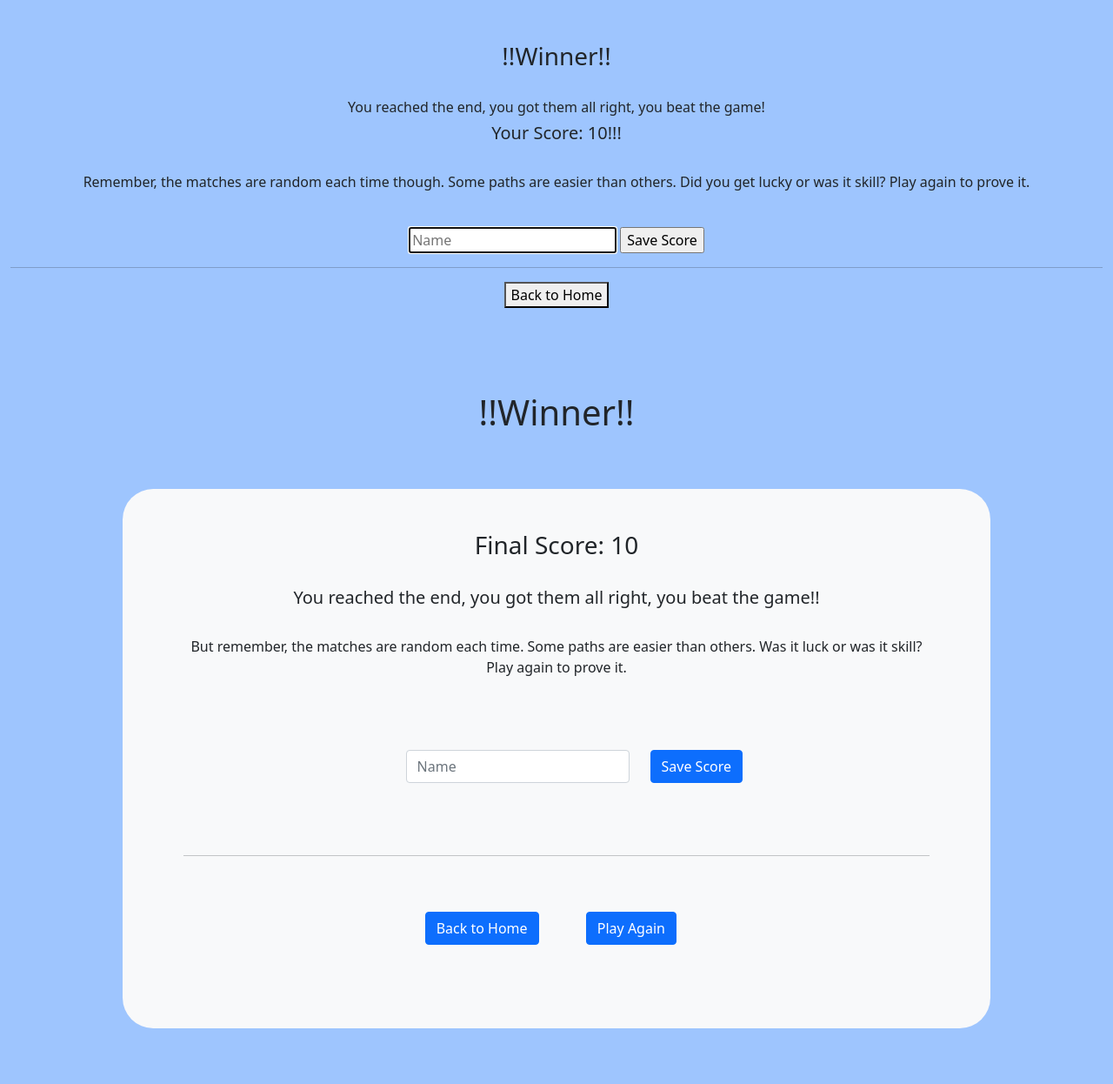
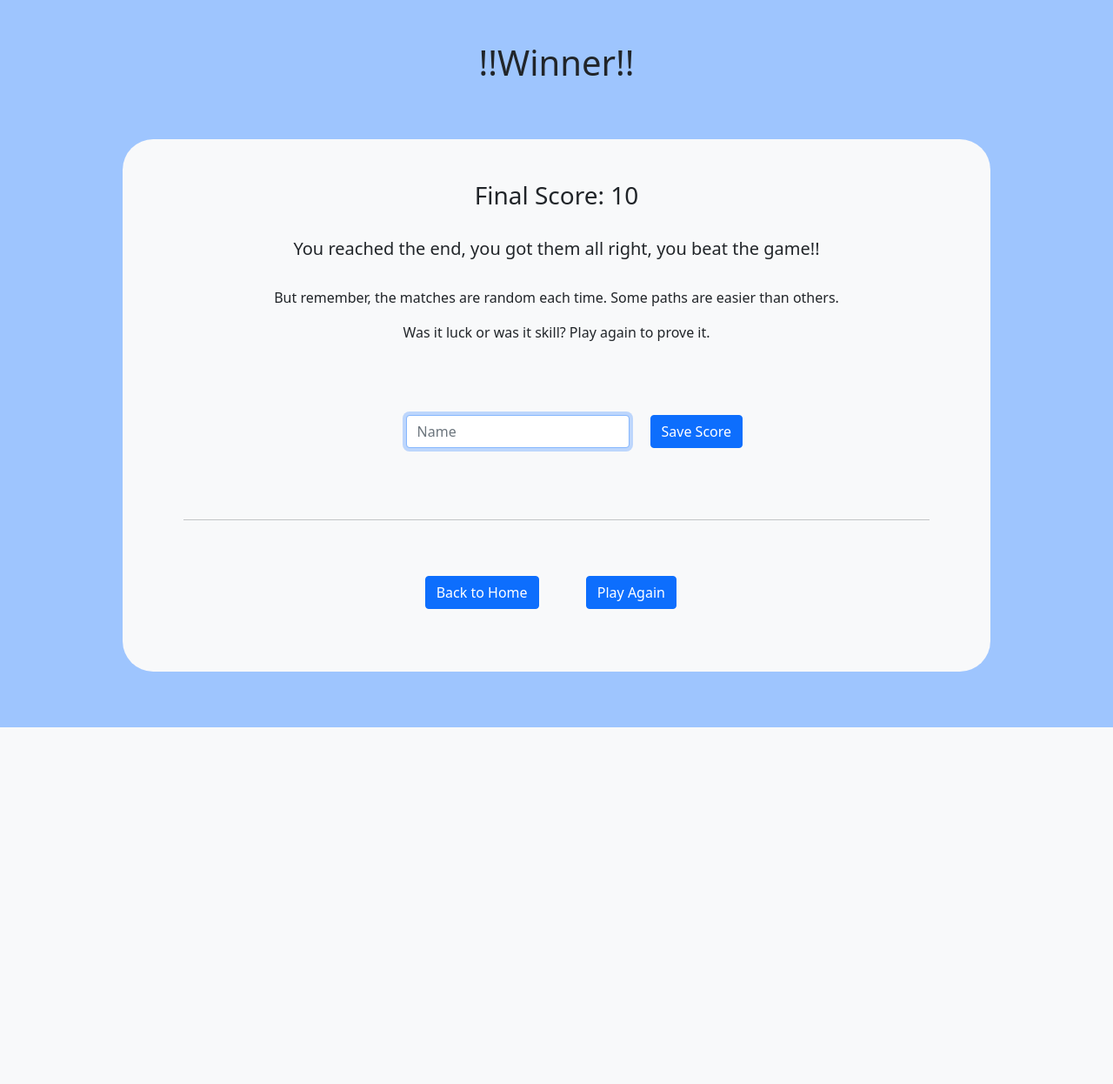
Before and after one commit to gregh13/CS50-Final-Project-Which-Would-Win, a Flask app: template templates/winner.html in a window 1280 px wide. Shown: the whole page at 87% size. After the commit the page ends 836 px from the top, so only its background shows below. Run offline with Flask 2, Linux system fonts and the light colour scheme; the template is opened without the code that fills it: most values are stand-ins (such as "Sample title", 1, 10 or a date in 2020).

Commit message:
fix winner page and back-end, create errorhandler for 404's

```diff
--- a/main.py
+++ b/main.py
@@ -71,6 +71,11 @@ db.create_all()
 master_dictionary = countries | man_made
 
 
+@app.errorhandler(404)
+def not_found():
+    return render_template("404.html")
+
+
 @app.route("/", methods=["GET", "POST"])
 def index():
     # Clear user session before start of game
@@ -132,7 +137,8 @@ def playgame():
             score = session["score"]
             # Check if user has reached the end of the list
             if session["counter"] >= session["list_length"]:
-                return render_template("winner.html")
+                score = session["score"]
+                return render_template("winner.html", score=score)
 
             # Set up for next question
             choice1 = session["order"][session["counter"]]
@@ -148,6 +154,7 @@ def playgame():
         session["score"] = 0
 
         return render_template("gameover.html", score=score)
+    print("\n\nBrowser Back is GET request\n\n")
     return render_template("playgame.html")
 
 
--- a/templates/winner.html
+++ b/templates/winner.html
@@ -14,32 +14,7 @@
         <link href="/static/styles.css" rel="stylesheet">
 
         <title>Game Over :(</title>
-    </head>
-    <body>
-        <main class="container-fluid py-5 text-center">
-            <h3>!!Winner!!</h3>
-            <br>
-            <h6>You reached the end, you got them all right, you beat the game!</h6>
-            <h5>Your Score: {{ score }}!!!</h5>
-            <br>
-            <p>Remember, the matches are random each time though. Some paths are easier than others.
-                Did you get lucky or was it skill? Play again to prove it.</p>
-            <br>
-            <form action="/savescore" method="post">
-                <input name="name" type="text" placeholder="Name" required autofocus>
-                <input type="submit" value="Save Score">
-            </form>
-            <hr>
-            <a href="/"><button>Back to Home</button></a>
-        </main>
-
-    </body>
-</html>
-
-
-
  </head>
-
     <body class = "light-blue-color text-center">
         <br>
         <br>
@@ -52,8 +27,8 @@
                 <br>
                 <h5>You reached the end, you got them all right, you beat the game!!</h5>
                 <br>
-                <p>But remember, the matches are random each time. Some paths are easier than others.
-                Was it luck or was it skill? Play again to prove it.</p>
+                <p>But remember, the matches are random each time. Some paths are easier than others.</p>
+                <p>Was it luck or was it skill? Play again to prove it.</p>
                 <br>
                <div class="margin-gh">
                    <form class="row" action="/savescore" method="post">
@@ -78,7 +53,7 @@
                        </form>
                     </div>
                   </div>
-                <br><br>
+                <br>
             </div>
             <br><br>
         </div>
```
